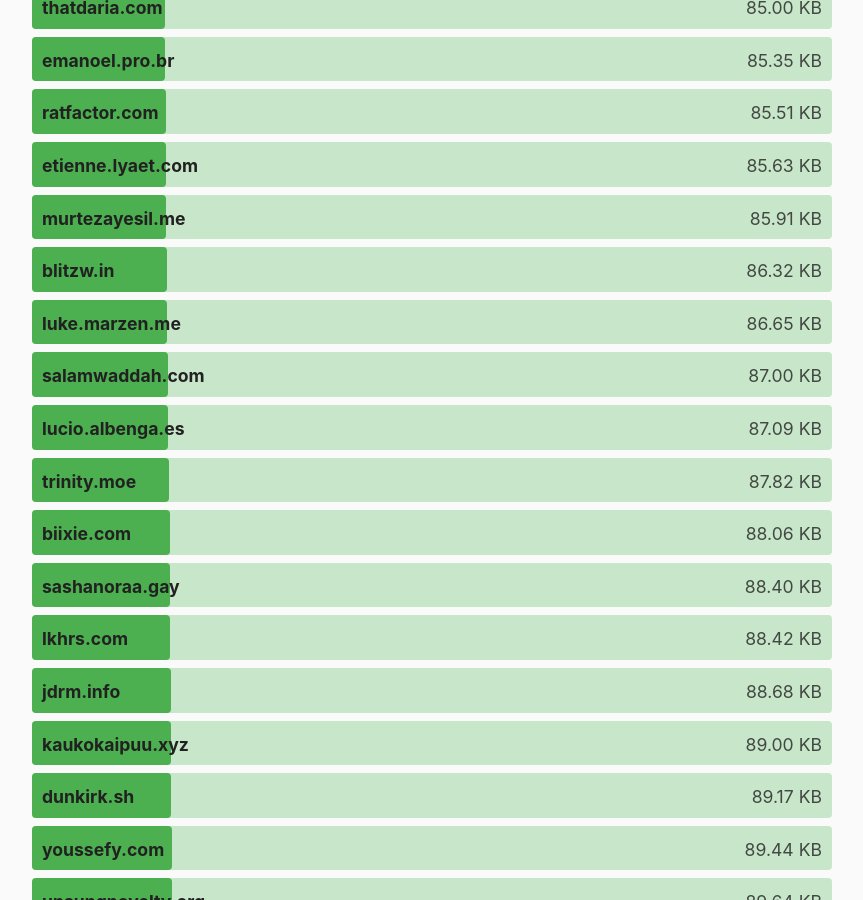
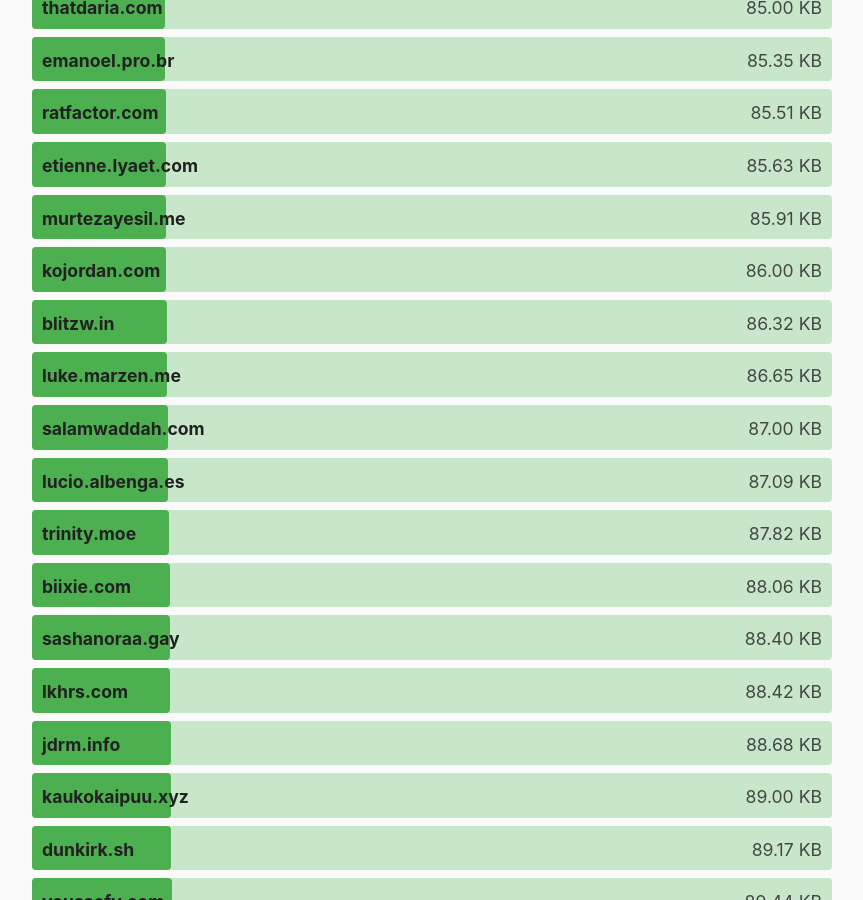
Before and after one commit to kevquirk/512kb.club, a Jekyll site: the page built from index.md, in a window 1280 px wide and 900 px high, scrolled down 23202 px. Shown: the whole window, without its empty margins (208-1071 px from the left). Built offline with Jekyll 4.4.1, drawn with Linux system fonts in a browser that asks for light colours.

Commit message:
Add kojordan.com to sites.yml
Cloudflare URL scan: https://radar.cloudflare.com/scan/cf84d301-3a63-4fbc-b822-ecc35f5cc764/

```diff
--- a/_data/sites.yml
+++ b/_data/sites.yml
@@ -4407,3 +4407,8 @@
   url: https://zwieratko.sk/
   size: 30.94
   last_checked: 2025-08-30
+
+- domain: kojordan.com
+  url: https://www.kojordan.com/
+  size: 86.00
+  last_checked: 2025-11-26
```
